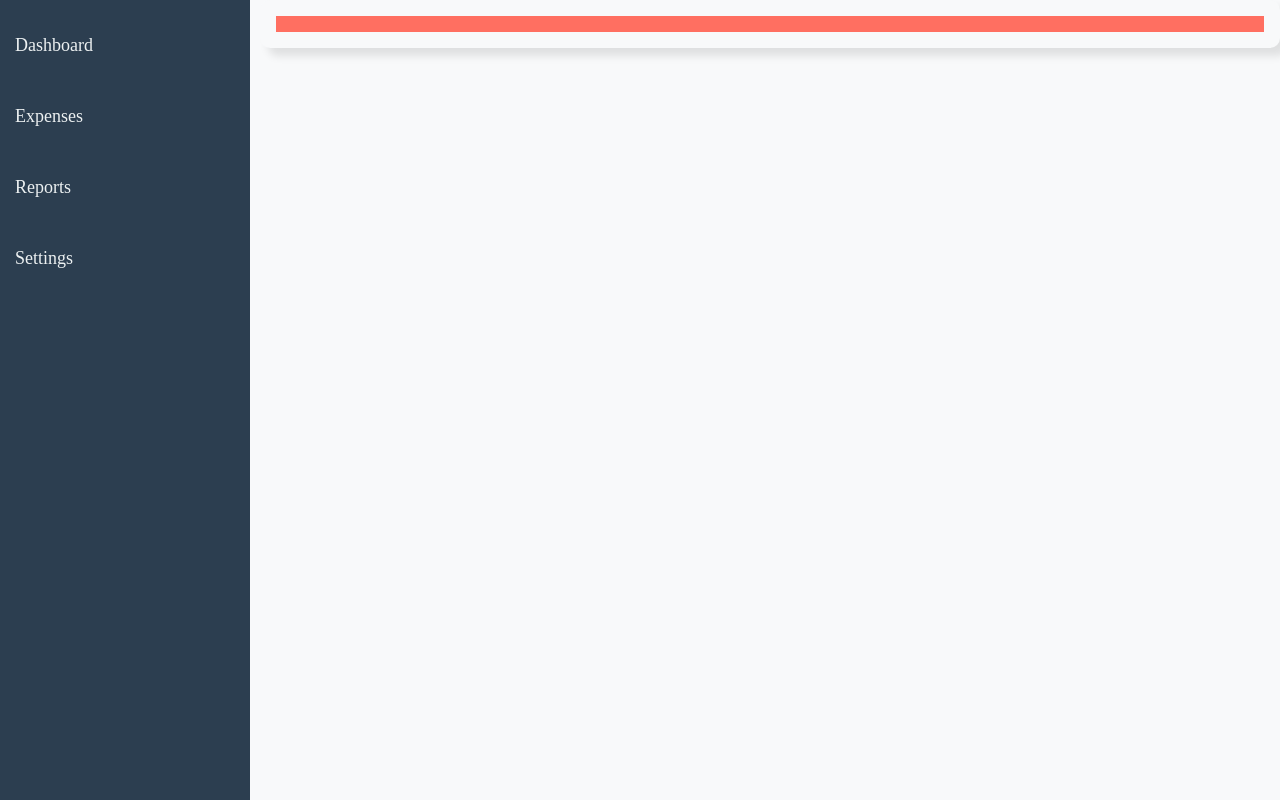
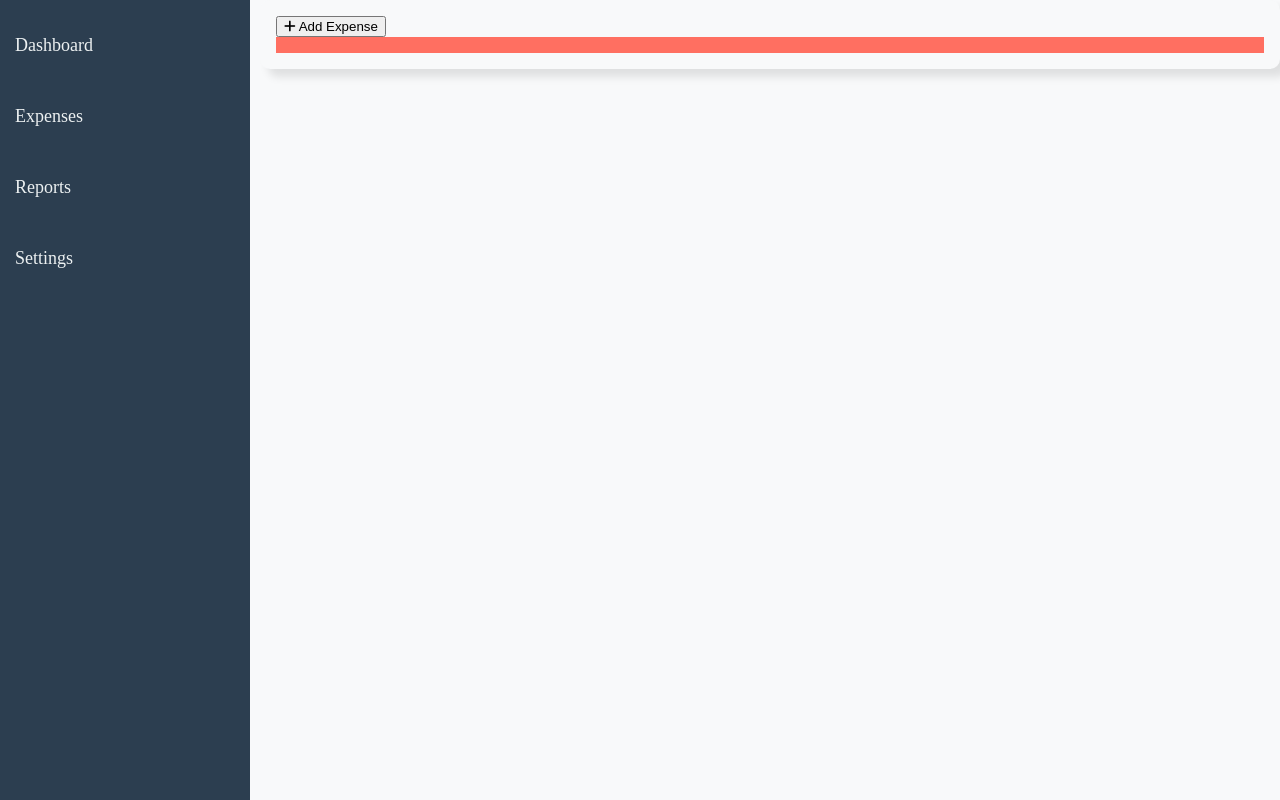
Before and after one commit to rohitghatal1/ExpenseTracker-React-TS, a React (Create React App) app: page / in a window 1280 px wide. Built offline with nearby package versions, Linux system fonts and the light colour scheme.

Commit message:
added fontawesome link and add expense button

```diff
--- a/public/index.html
+++ b/public/index.html
@@ -10,21 +10,12 @@
       content="Web site created using create-react-app"
     />
     <link rel="apple-touch-icon" href="%PUBLIC_URL%/logo192.png" />
-    <!--
-      manifest.json provides metadata used when your web app is installed on a
-      user's mobile device or desktop. See https://developers.google.com/web/fundamentals/web-app-manifest/
-    -->
+
     <link rel="manifest" href="%PUBLIC_URL%/manifest.json" />
-    <!--
-      Notice the use of %PUBLIC_URL% in the tags above.
-      It will be replaced with the URL of the `public` folder during the build.
-      Only files inside the `public` folder can be referenced from the HTML.
+    <title>React App</title>
 
-      Unlike "/favicon.ico" or "favicon.ico", "%PUBLIC_URL%/favicon.ico" will
-      work correctly both with client-side routing and a non-root public URL.
-      Learn how to configure a non-root public URL by running `npm run build`.
-    -->
-    <title>React App</title>
+    <link rel="stylesheet" href="https://cdnjs.cloudflare.com/ajax/libs/font-awesome/6.0.0-beta3/css/all.min.css">
+
   </head>
   <body>
     <noscript>You need to enable JavaScript to run this app.</noscript>
--- a/src/Components/Expenses.tsx
+++ b/src/Components/Expenses.tsx
@@ -7,7 +7,7 @@ const Expenses: React.FC = () => {
             <div className="expenseComponent">
                 <section className="newExpenseSection">
                     <div className="addNewExpense">
-
+                        <button><i className="fa-solid fa-plus"></i> Add Expense</button>
                     </div>
                 </section>
                 <div className="expenseContainer">
```
